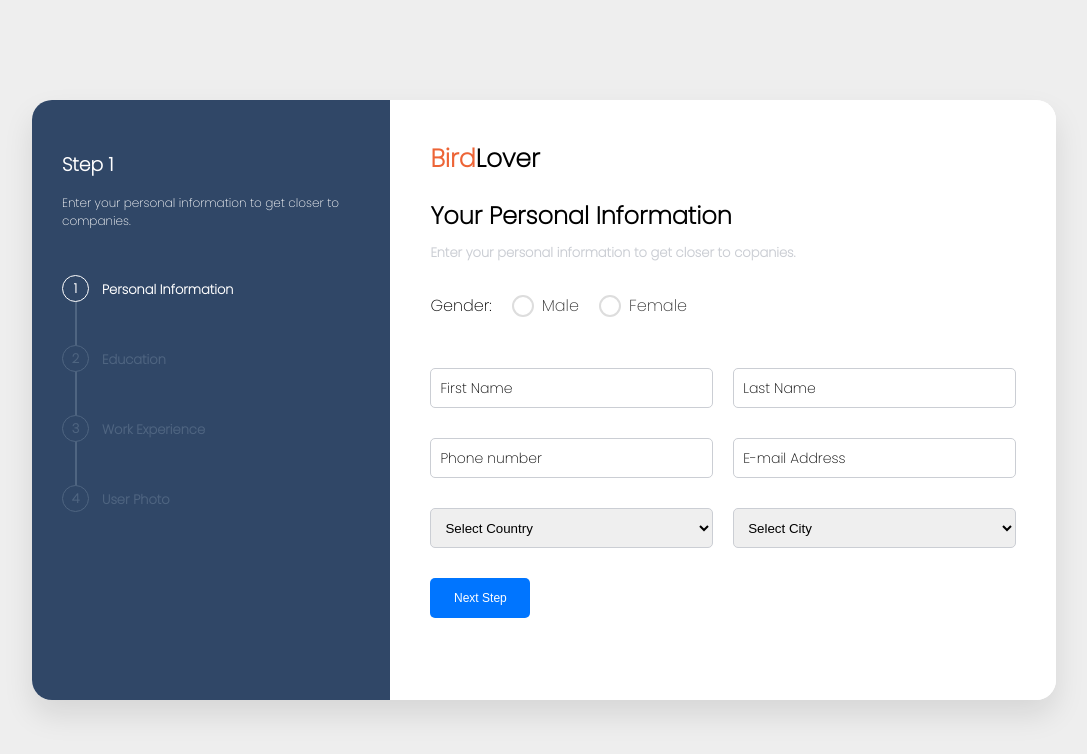
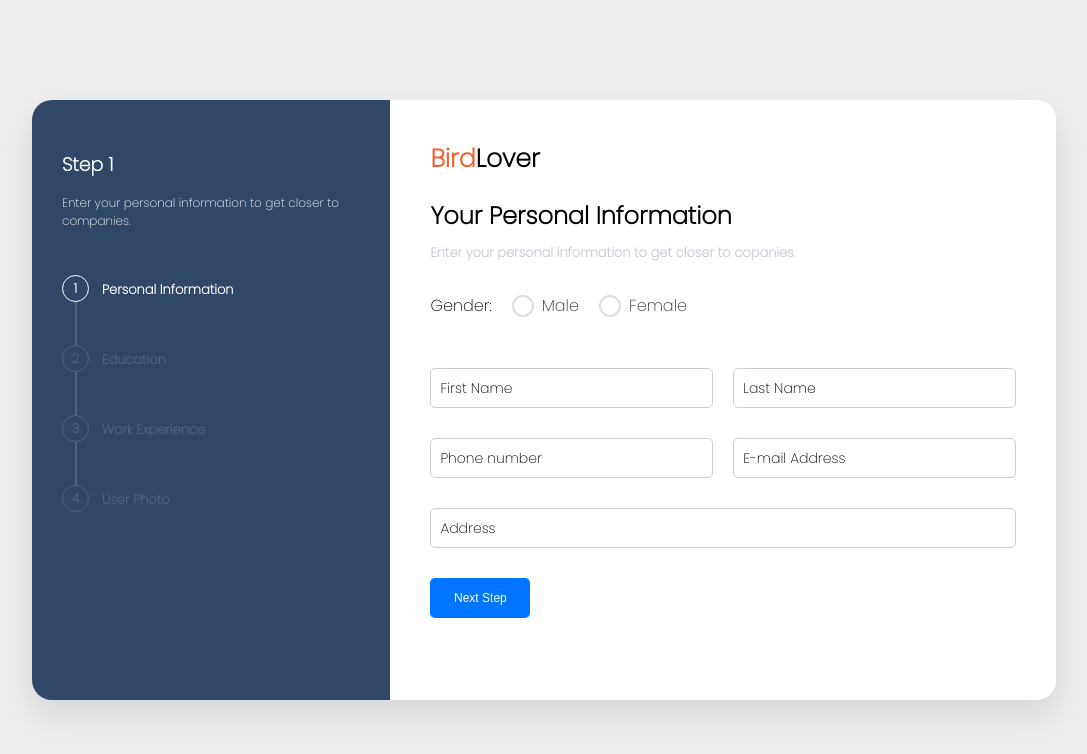
Before and after one commit to L3oN007/BirdClinicSystem-HTML-Template, a plain HTML site: page index.html in a window 1280 px wide. Shown: the whole page, without its empty margins (96-1183 px from the left). Drawn offline with Linux system fonts and the light colour scheme.

Commit message:
Fix input

```diff
--- a/css/style.css
+++ b/css/style.css
@@ -24,7 +24,6 @@
 .container .card .form {
 	width: 100%;
 	height: 100%;
-
 	display: flex;
 }
 .container .card .left-side {
@@ -175,7 +174,8 @@
 	position: relative;
 }
 
-input[type='text'] {
+input[type='text'],
+input[type='number'] {
 	width: 100%;
 	height: 40px;
 	border: none;
--- a/index.html
+++ b/index.html
@@ -79,32 +79,8 @@
 							</div>
 							<div class="input-text">
 								<div class="input-div">
-									<select>
-										<option>Select Country</option>
-										<option>India</option>
-										<option>France</option>
-										<option>UK</option>
-										<option>USA</option>
-										<option>Germany</option>
-										<option>Russia</option>
-										<option>China</option>
-										<option>Japan</option>
-										<option>Pakistan</option>
-									</select>
-								</div>
-								<div class="input-div">
-									<select>
-										<option>Select City</option>
-										<option>New Delhi</option>
-										<option>Paris</option>
-										<option>London</option>
-										<option>Washington D.C.</option>
-										<option>Berlin</option>
-										<option>Moscow</option>
-										<option>Bejing</option>
-										<option>Tokyo</option>
-										<option>Islamabad</option>
-									</select>
+									<input type="text" required require />
+									<span>Address</span>
 								</div>
 							</div>
 							<div class="buttons">
@@ -118,17 +94,20 @@
 								</a>
 							</div>
 							<div class="text">
-								<h2>Education</h2>
-								<p>Inform companies about your education life.</p>
+								<h2>Bird Information</h2>
+								<p>Enter your bird information to get closer to copanies.</p>
 							</div>
 							<div class="input-text">
-								<div class="input-div">
-									<input type="text" required require />
-									<span>School Name</span>
-								</div>
-								<div class="input-div">
-									<input type="text" required />
-									<span>Board Name</span>
+								<span>Gender:</span>
+								<div class="radio-group">
+									<label>
+										<input type="radio" name="gender" value="male" />
+										<span>Male</span>
+									</label>
+									<label>
+										<input type="radio" name="gender" value="female" />
+										<span>Female</span>
+									</label>
 								</div>
 							</div>
 							<div class="input-text">
```
